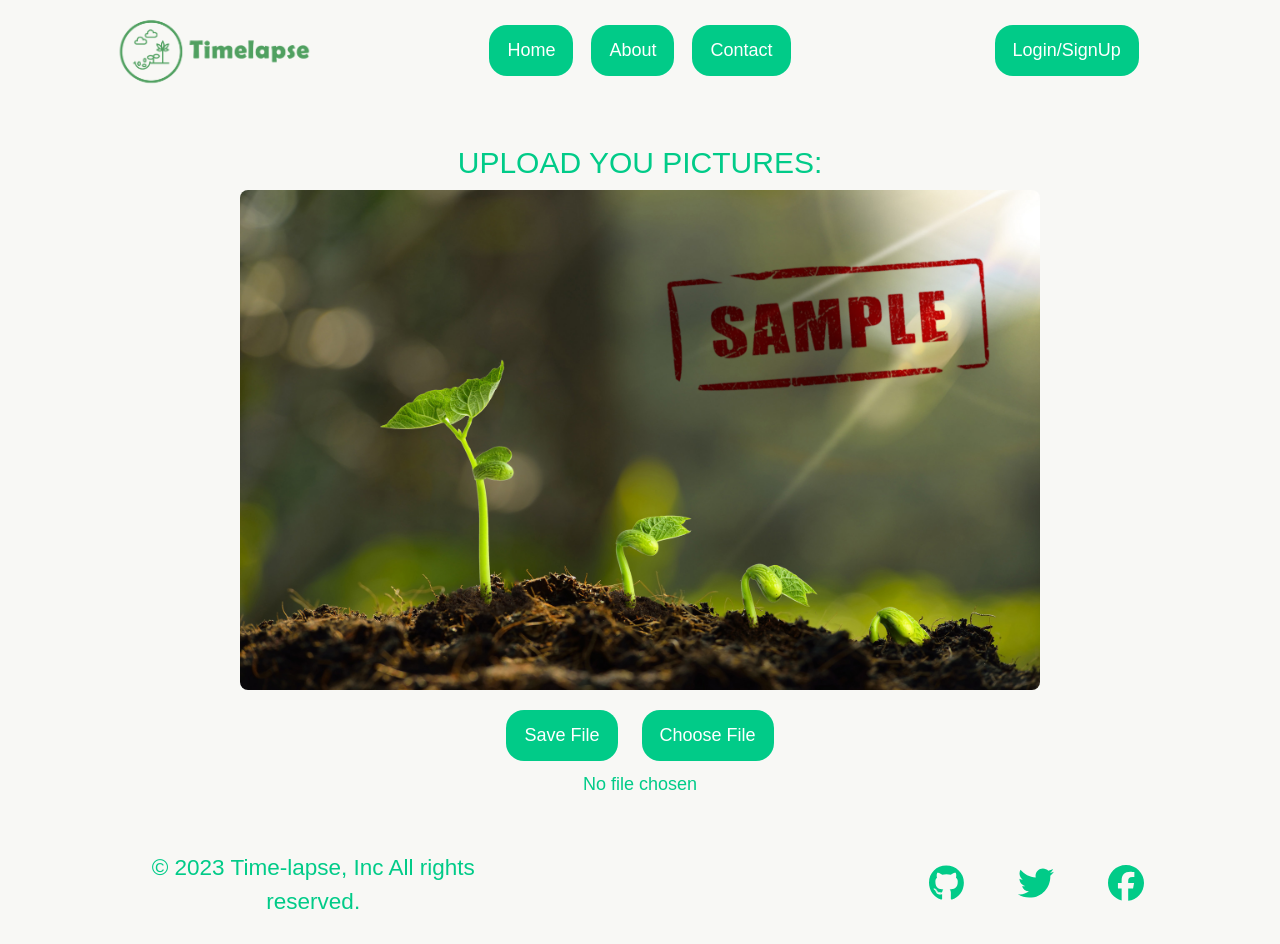
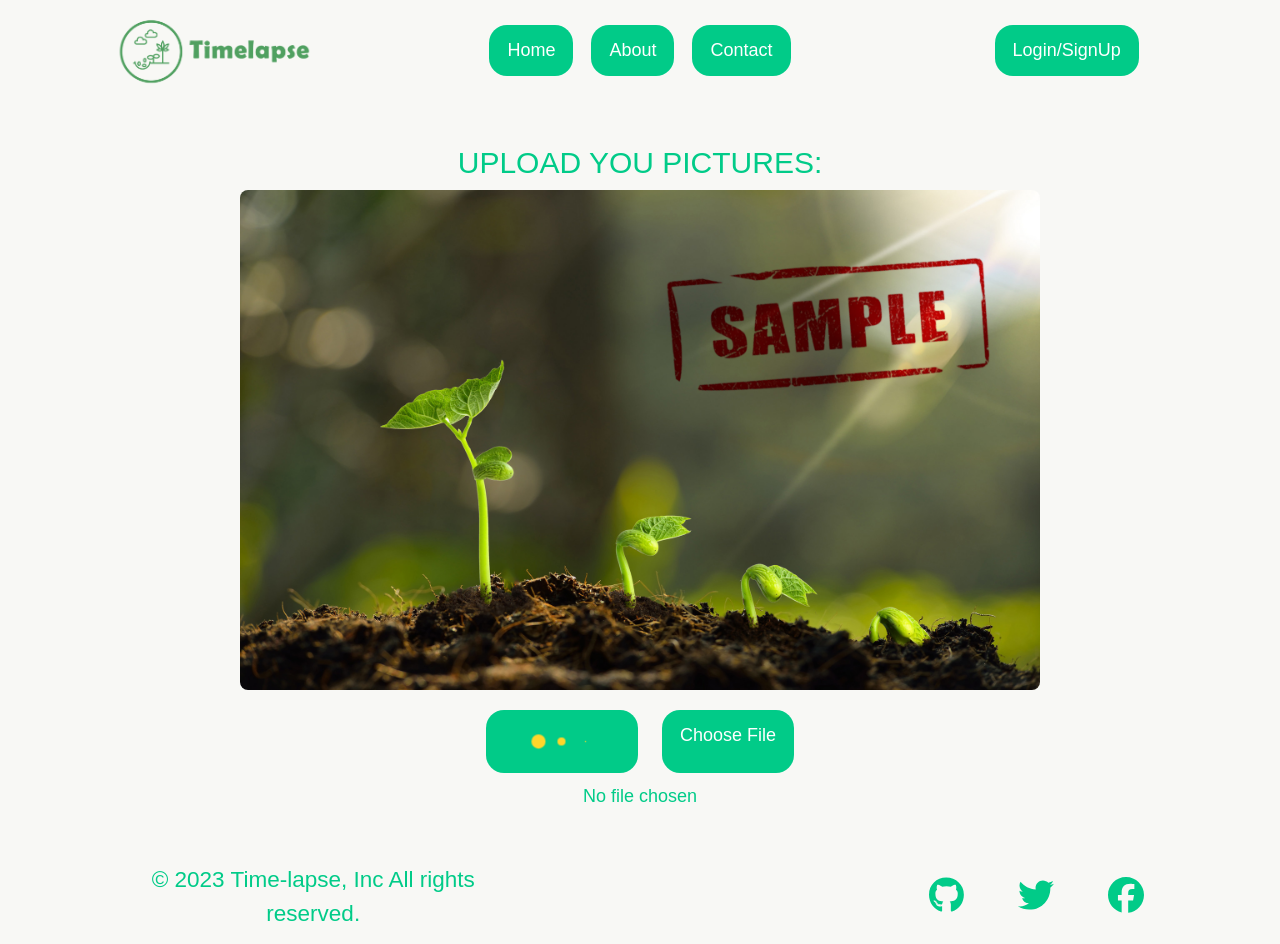
Before and after one commit to mbenitez1607/time_lapse, a React (Create React App) app in the folder client/: page /upload/1 in a window 1280 px wide. Both pictures are taken after a click on the button "Save File". Built offline with nearby package versions, Linux system fonts and the light colour scheme.

Commit message:
create loader component;  add loader to save file button and generate timelapse button

```diff
--- /dev/null
+++ b/client/src/components/Loading.jsx
@@ -0,0 +1,18 @@
+import '../styles/loading.css'
+
+
+const Loading = () =>{
+    return(
+
+
+        <div id="three-dots">
+            <div></div>
+            <div></div>
+            <div></div>
+        </div>
+
+
+    )
+}
+
+export default Loading;
--- a/client/src/components/Pages/ProjectPage.jsx
+++ b/client/src/components/Pages/ProjectPage.jsx
@@ -1,70 +1,67 @@
 import React, { useState, useEffect } from 'react';
 import { getSingleProject, generateTimelapse } from "../../utils/API";
-import '../../styles/main.css'
+import '../../styles/main.css';
 import {
-    useParams, useNavigate
-  } from "react-router-dom";
+    useParams,
+    useNavigate
+} from "react-router-dom";
+import UploadPicture from './swiper/upload-picture-swiper';
+import Loading from '../Loading';
 
-import UploadPicture from './swiper/upload-picture-swiper'
-
-
-export default function ProjectPage(){
-    const [project, setProject] = useState([])
-    const [image, setImages] = useState([])
+export default function ProjectPage() {
+    const [project, setProject] = useState([]);
+    const [image, setImages] = useState([]);
+    const [isLoading, setIsLoading] = useState(false);
     const navigate = useNavigate();
-    const  { id } = useParams();
+    const { id } = useParams();
     const singularProject = async () => {
         try {
-            const singleProject = await getSingleProject(id)
-            const { status } = singleProject
-            if (status == 200){
-                 setProject(singleProject.data.projectData)
-                 setImages(singleProject.data.singleProjectImages)
+            const singleProject = await getSingleProject(id);
+            const { status } = singleProject;
+            if (status === 200) {
+                setProject(singleProject.data.projectData);
+                setImages(singleProject.data.singleProjectImages);
+            } else {
+                alert("Oops something went wrong!!");
             }
-            else {
-              alert("Ooops something went wrong!!")
-            }
-            console.log("This is singularProject", singleProject)
+            console.log("This is singularProject", singleProject);
         } catch (error) {
-            console.log(error)
+            console.log(error);
         }
-    }
-
+    };
 
     const generateProjectTimelapse = async () => {
         try {
-          const projectTimelapse = await generateTimelapse(id)
-          const { status, data } = projectTimelapse
-          if (status == 200) navigate(`/result/${data.gifFile}`);
-          else {
-           console.log("Testing",projectTimelapse)
-          }
+            setIsLoading(true); // set isLoading to true
+            const projectTimelapse = await generateTimelapse(id);
+            const { status, data } = projectTimelapse;
+            if (status === 200) {
+                navigate(`/result/${data.gifFile}`);
+            } else {
+                console.log("Testing", projectTimelapse);
+            }
         } catch (error) {
-          console.log(error)
+            console.log(error);
+        } finally {
+            setIsLoading(false); // set isLoading to false
         }
-      }
-
-
+    };
 
     useEffect(() => {
-        singularProject()
-      }, []);
+        singularProject();
+    }, []);
 
-    return(
-
+    return (
         <div className='d-flex flex-column mb-4 justify-content-center align-items-center container'>
-
             <div className="d-flex mb-4">
-                {/* project name fetch from db */}
                 <h2 className="title">Project Name: {project.name}</h2>
             </div>
+            <UploadPicture imageData={image} projectId={id} />
 
-            <UploadPicture imageData={image} projectId={id}/>
-
-            <button className='myBtn my-4' onClick={()=> generateProjectTimelapse()}>Generate Your Timelapse</button>
-
-
-
+            <button className='myBtn my-4' onClick={generateProjectTimelapse}>
+                {isLoading ? <Loading /> : 'Generate Your Timelapse'}
+                {/* <Loading/> */}
+            </button>
         </div>
-    )
+    );
 }
--- a/client/src/components/Pages/uploadPage.jsx
+++ b/client/src/components/Pages/uploadPage.jsx
@@ -6,6 +6,7 @@ import {
   useParams
 } from "react-router-dom";
 import { useNavigate } from 'react-router-dom';
+import Loading from '../Loading';
 
 
 import placeholderImage from '../../img/upload/sample.png';
@@ -16,6 +17,7 @@ function UploadImage() {
   const [fileName, setFileName] = useState('');
   const  { id } = useParams();
   const navigate = useNavigate();
+  const [isLoading, setIsLoading] = useState(false);
 
   const handleImageChange = (event) => {
     const selectedImage = event.target.files[0];
@@ -31,7 +33,10 @@ function UploadImage() {
     reader.readAsDataURL(selectedImage);
   };
 
-  const handleSubmitFile = () => {
+  const HandleSubmitFile = () => {
+
+
+    setIsLoading(true);
 
     if (finalImg !== null) {
 
@@ -57,6 +62,9 @@ function UploadImage() {
       .catch(err => {
         console.log(err);
       })
+      .finally(() => {
+        setIsLoading(false);
+      });
     }
   }
 
@@ -77,7 +85,9 @@ function UploadImage() {
       )
       }
       <div className='btnBox'>
-        <button className="myBtn" onClick={()=> handleSubmitFile()}>Save File</button>
+        <button className="myBtn" onClick={()=> HandleSubmitFile()}>
+          {isLoading ? <Loading /> : 'Save File'}
+        </button>
         <label htmlFor="file-upload" className="myBtn">
           Choose File
         </label>
--- /dev/null
+++ b/client/src/styles/loading.css
@@ -0,0 +1,32 @@
+#three-dots {
+    display: flex;
+    justify-content: space-evenly;
+    align-items: center;
+    height: 15px;
+    width: 80px;
+    margin: 12px 18px;
+}
+
+#three-dots div {
+    display: inline-block;
+    height: 15px;
+    width: 15px;
+    background-color: rgba(255, 214, 43, 1);
+    border-radius: 50%;
+    animation: dots 1.2s ease-in-out infinite;
+}
+#three-dots div:nth-of-type(2) {
+    animation-delay: .15s;
+}
+#three-dots div:nth-of-type(3) {
+    animation-delay: .3s;
+}
+
+@keyframes dots {
+    0% , 100% {
+        transform: scale(0);
+    }
+    40% {
+        transform: scale(1);
+    }
+}
```
Also changed, not shown: 1 other file (tests, documents, lock files or other folders). Lines whose indentation alone changed are shown as unchanged.
